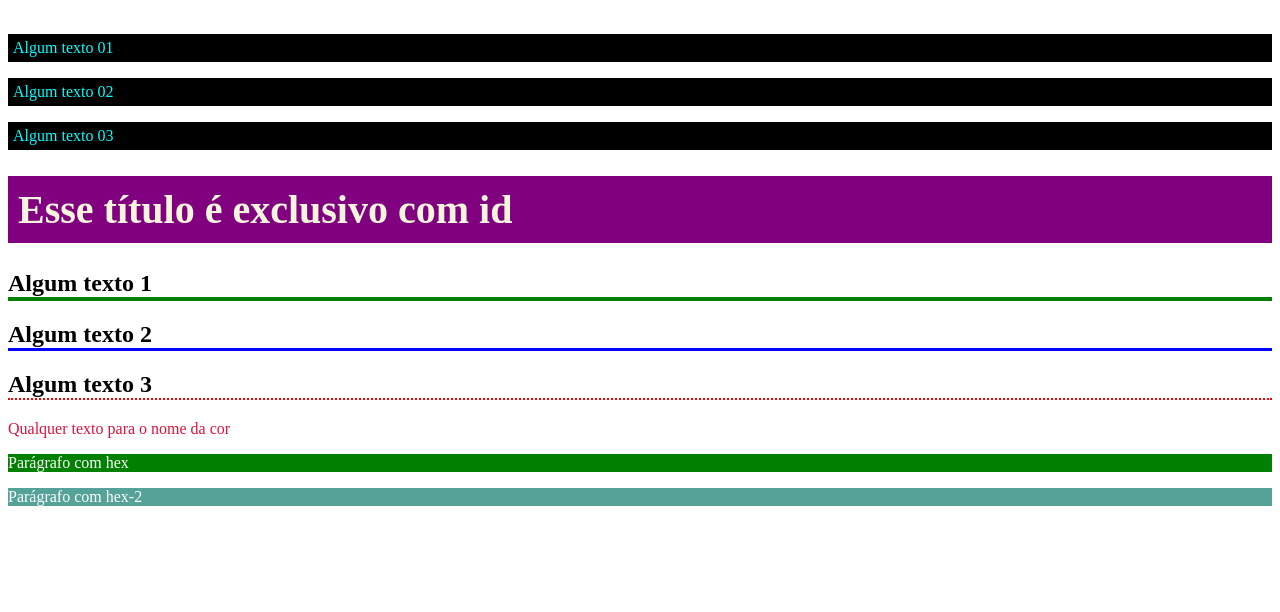
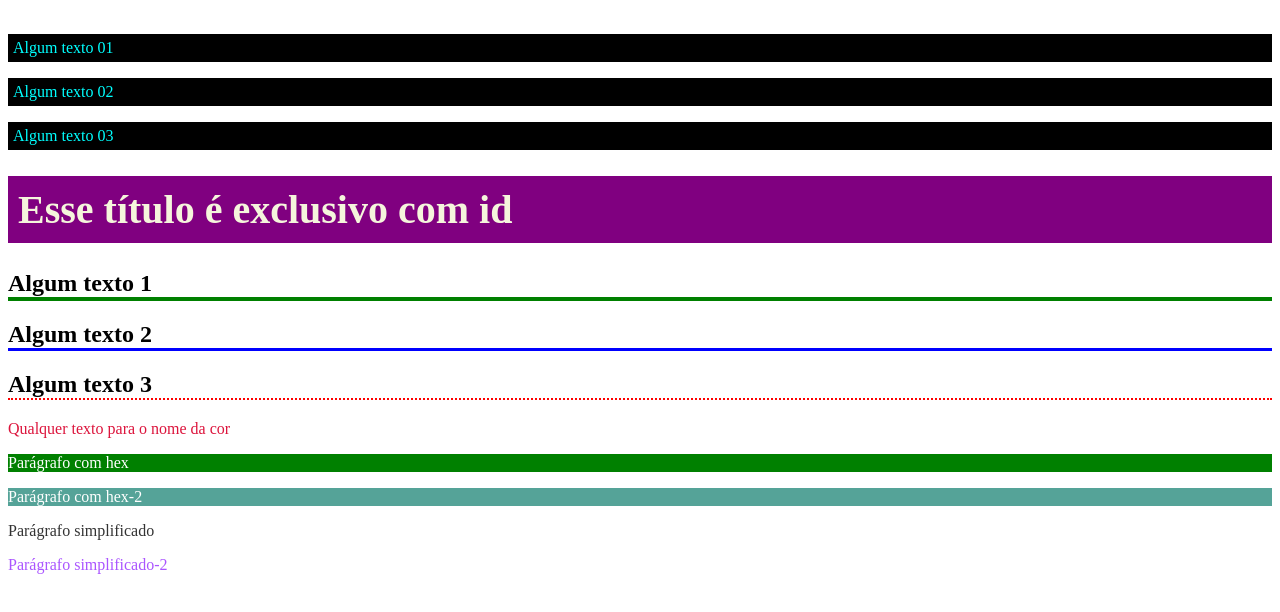
Before and after one commit to ProfRodolfo/12-03-html, a plain HTML site: page index.html in a window 1280 px wide. Shown: the part 655-1267 px from the top of the page. Drawn offline with Linux system fonts and the light colour scheme.

Commit message:
13 Hex simplificado

```diff
--- a/css/style.css
+++ b/css/style.css
@@ -57,3 +57,14 @@
     background: #55a398;
     color: white;
 }
+/* 13 Hex simplificado */
+
+.simple-hex{
+    /* color: #333333;     */
+    color: #333;
+}
+
+.simple-hex-2{
+    /* color: #aa55ff;        */
+    color: #a5f;
+}
--- a/index.html
+++ b/index.html
@@ -83,7 +83,9 @@
     <p class="hex">Parágrafo com hex</p>
     <p class="hex-2">Parágrafo com hex-2</p>
 
-
+    <!-- 13 Hex simplificado -->
+    <p class="simple-hex">Parágrafo simplificado</p>
+    <p class="simple-hex-2">Parágrafo simplificado-2</p>
 
 </body>
 </html>
```
